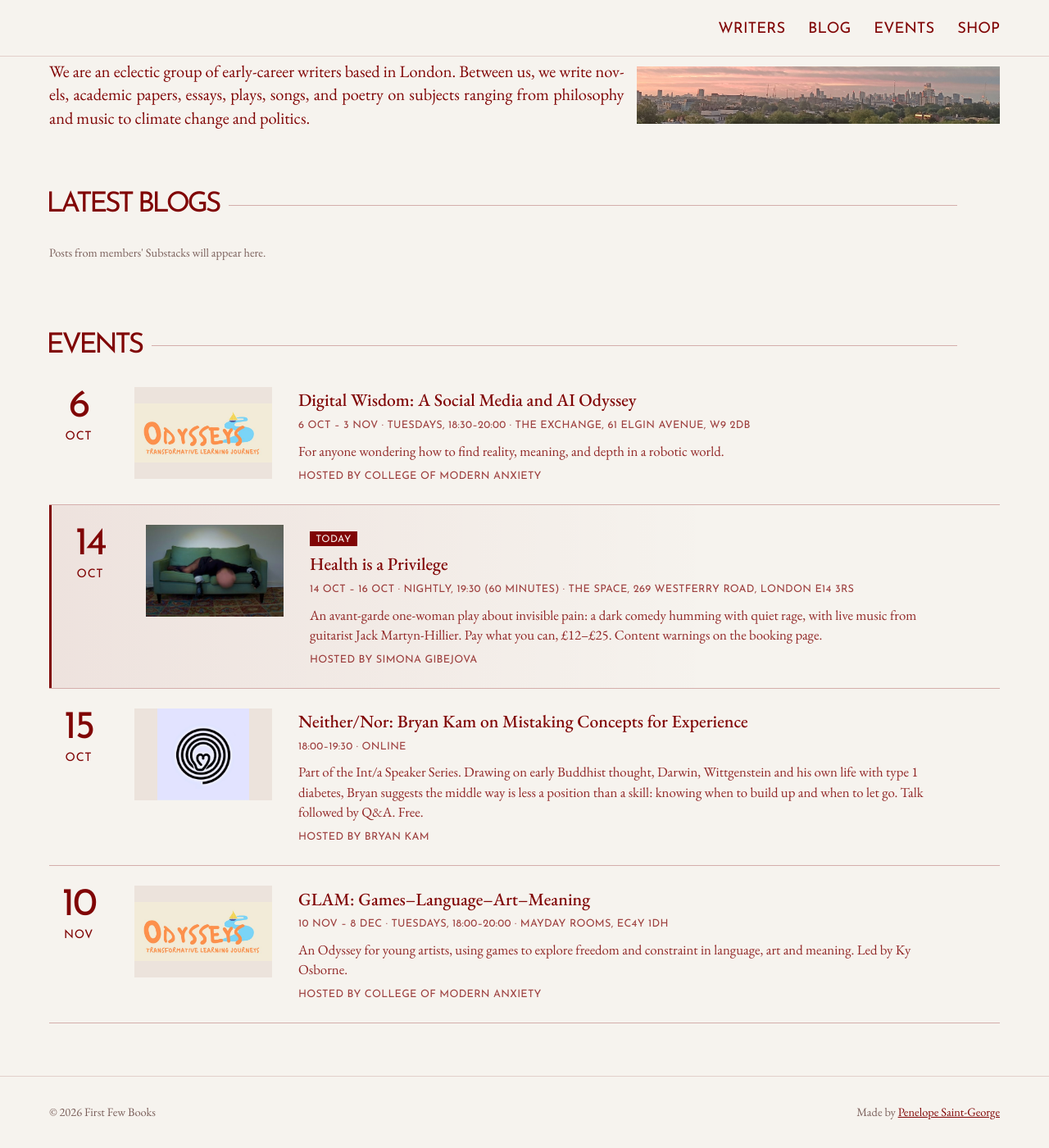
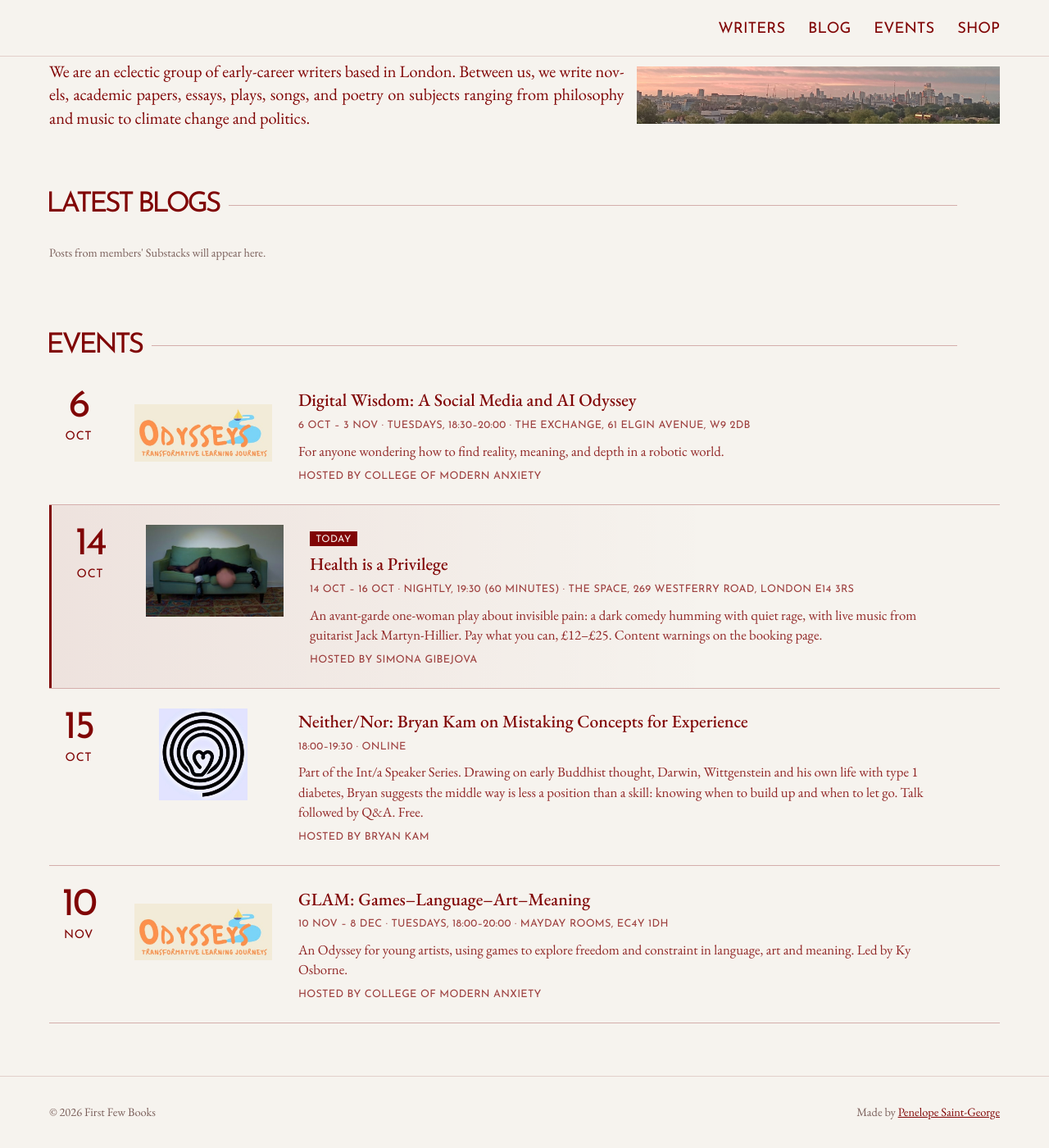
Before and after one commit to nelepope/firstfewbooks, a Jekyll site: the page built from index.html, in a window 1280 px wide and 1400 px high, scrolled down 218 px. Shown: the whole window at 82% size. Built offline with Jekyll 4.4.1, drawn with Linux system fonts in a browser that asks for light colours.

Commit message:
Trim plain borders from event pictures
Co-Authored-By: Claude Opus 5.5 <noreply@anthropic.com>

```diff
--- a/assets/css/style.css
+++ b/assets/css/style.css
@@ -328,7 +328,7 @@ main > .wrap:first-child { padding-top: 48px; }
 /* Event pictures */
 .event-image-link { flex: none; display: block; }
 .event-image { display: block; flex: none; width: 168px; aspect-ratio: 3 / 2; object-fit: cover; }
-.event-image.contain { object-fit: contain; background: var(--cover); }
+.event-image.contain { object-fit: contain; }
 .event-text { flex: 1; min-width: 0; }
 @media (max-width: 640px) {
   .event.has-image { flex-wrap: wrap; }
```
Also changed, not shown: assets/images/events/neither-nor-talk.jpg, assets/images/events/odysseys.jpg.
